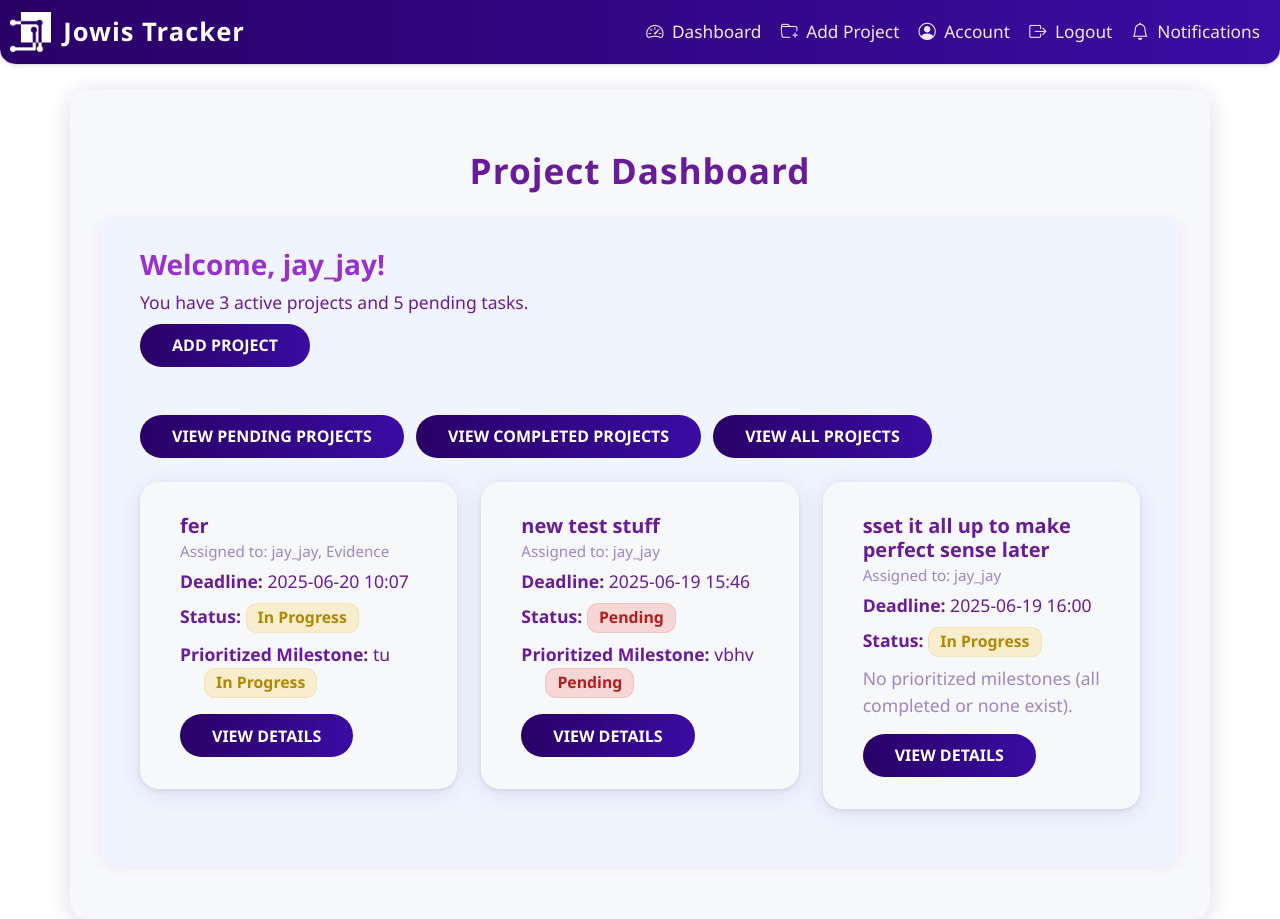
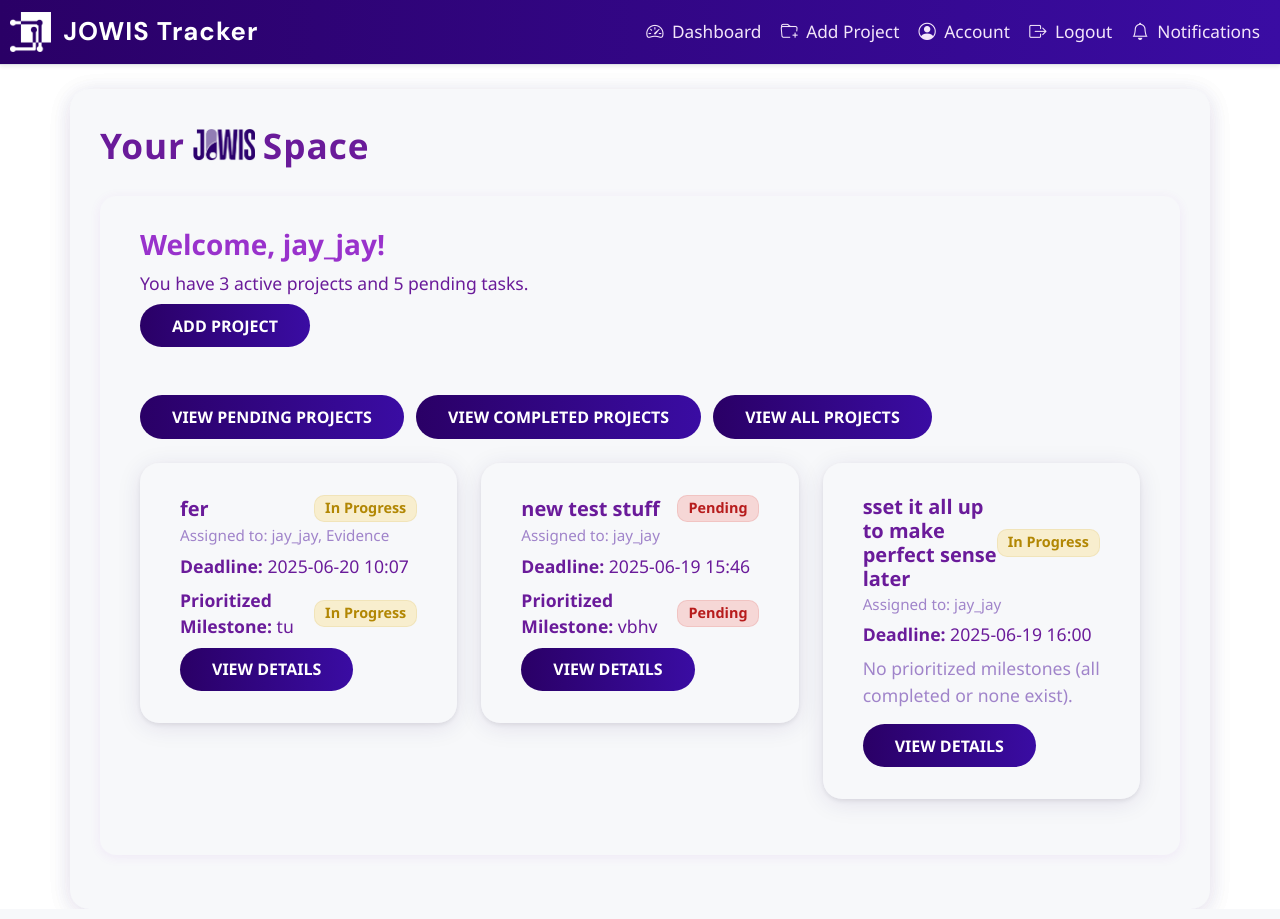
Before and after one commit to SLUferanmi/Jowis-Tracker, a Flask app: page /dashboard in a window 1280 px wide. Run offline with Flask 3, Linux system fonts and the light colour scheme; a user stored in the database is signed in; some libraries are stand-ins or nearby versions.

Commit message:
adjusted the status tags, customized dashboard and fixed bugs

```diff
--- a/app/routes.py
+++ b/app/routes.py
@@ -62,6 +62,14 @@ def dashboard():
         active_count=active_count,
         pending_tasks=pending_tasks
     )
+
+@main.route("/go_dashboard")
+@login_required
+def go_dashboard():
+    if current_user.role == "admin":
+        return redirect(url_for('main.admin_dashboard'))
+    else:
+        return redirect(url_for('main.dashboard'))
 
 @main.route("/project/<int:project_id>")
 @login_required
--- a/app/static/custom.css
+++ b/app/static/custom.css
@@ -26,7 +26,7 @@ body {
 .custom-navbar {
   background: linear-gradient(90deg, #2a0066 0%, #3a0ca3 100%);
   min-height: 64px;
-  border-radius: 0 0 1rem 1rem;
+  border-radius: 0 !important;
   box-shadow: 0 2px 12px rgba(42, 0, 102, 0.08);
 }
 
@@ -199,7 +199,7 @@ input[type="submit"]:hover,
 
 /* Welcome/info box */
 .dashboard-info {
-  background: linear-gradient(90deg, #f3e6fa 0%, #e1bee7 100%);
+  background: #f7f8fa !important;
   border-radius: 1rem;
   padding: 2rem 2.5rem;
   margin-bottom: 2rem;
@@ -262,6 +262,8 @@ input[type="submit"]:hover,
 }
 
 .custom-navbar .navbar-brand {
+  font-family: 'DM Sans', 'Segoe UI', Arial, sans-serif !important;
+  font-weight: 700;
   color: #fff !important;
   font-size: 1.6rem;
   letter-spacing: 1px;
--- a/app/templates/_navbar.html
+++ b/app/templates/_navbar.html
@@ -113,7 +113,7 @@
 
   <div class="container-fluid">
     <a class="navbar-brand fw-bold" href="{{ url_for('main.dashboard') }}">
-      Jowis Tracker
+      JOWIS Tracker
     </a>
     <button
       class="navbar-toggler"
@@ -126,7 +126,7 @@
     <div class="collapse navbar-collapse justify-content-end" id="navbarNav">
       <ul class="navbar-nav">
         <li class="nav-item">
-          <a class="nav-link" href="{{ url_for('main.dashboard') }}">
+          <a class="nav-link" href="{{ url_for('main.go_dashboard') }}">
             <i class="bi bi-speedometer2 me-1"></i> Dashboard
           </a>
         </li>
@@ -141,7 +141,7 @@
           </a>
         </li>
         <li class="nav-item">
-          <a class="nav-link" href="{{ url_for('main.logout') }}">
+          <a class="nav-link" href="#" data-bs-toggle="modal" data-bs-target="#logoutModal" onclick="event.preventDefault();">
             <i class="bi bi-box-arrow-right me-1"></i> Logout
           </a>
         </li>
--- a/app/templates/base.html
+++ b/app/templates/base.html
@@ -9,6 +9,7 @@
       rel="stylesheet"
     />
 <link rel="icon" type="image/png" href="{{ url_for('static', filename='Jowis-logo.png') }}">
+<link href="https://fonts.googleapis.com/css2?family=DM+Sans:wght@700&display=swap" rel="stylesheet">
      <link
       rel="stylesheet"
       href="{{ url_for('static', filename='style.css') }}"
@@ -77,6 +78,24 @@
   });
 
     </script>
+        <!-- Logout Confirmation Modal -->
+    <div class="modal fade" id="logoutModal" tabindex="-1" aria-labelledby="logoutModalLabel" aria-hidden="true">
+      <div class="modal-dialog modal-dialog-centered">
+        <div class="modal-content">
+          <div class="modal-header">
+            <h5 class="modal-title" id="logoutModalLabel">Confirm Logout</h5>
+            <button type="button" class="btn-close" data-bs-dismiss="modal" aria-label="Close"></button>
+          </div>
+          <div class="modal-body">
+            Are you sure you want to logout?
+          </div>
+          <div class="modal-footer">
+            <button type="button" class="btn btn-secondary" data-bs-dismiss="modal">No</button>
+            <a href="{{ url_for('main.logout') }}" class="btn btn-danger">Yes, Logout</a>
+          </div>
+        </div>
+      </div>
+    </div>
   </body>
   </html>
      <!-- Add this script after your alerts in base.html -->
--- a/app/templates/dashboard.html
+++ b/app/templates/dashboard.html
@@ -2,7 +2,17 @@
 <!-- <script src="https://cdn.tailwindcss.com"></script> -->
 
 <div class="container mt-4">
-  <h2 class="dashboard-header mb-4">Project Dashboard</h2>
+  <div class="d-flex align-items-center mb-4" style="gap: 0.5rem;">
+    <span class="dashboard-header" style="margin-bottom: 0;">Your</span>
+    <img
+      src="{{ url_for('static', filename='img/Jowis.png') }}"
+      alt="Jowis Logo"
+      style="height: 2.2rem; width: auto; margin-bottom: 0.2rem;"
+    />
+    <span class="dashboard-header" style="margin-bottom: 0;">Space</span>
+  </div>
+
+
   <!-- <h3 class="text-lg font-bold">Welcome, David-26!</h3>
   <p class="text-sm text-blue-700">
     You have 3 active projects and 2 pending tasks.
@@ -74,42 +84,41 @@
       <div class="col-md-4">
         <div class="card mb-4 shadow-sm">
           <div class="card-body">
-            <h5 class="card-title">{{ project.title }}</h5>
+            <div class="d-flex justify-content-between align-items-center mb-2">
+              <h5 class="card-title mb-0">{{ project.title }}</h5>
+              {% if project.status == 'Completed' %}
+                <span class="badge bg-success">{{ project.status }}</span>
+              {% elif project.status == 'Pending' %}
+                <span class="badge bg-danger">{{ project.status }}</span>
+              {% elif project.status == 'In Progress' %}
+                <span class="badge bg-warning text-dark">{{ project.status }}</span>
+              {% else %}
+                <span class="badge bg-secondary">Unknown</span>
+              {% endif %}
+            </div>
             <h6 class="card-subtitle mb-2 text-muted">
-              Assigned to: {% for user in project.users %} {{ user.username }}{%
-              if not loop.last %}, {% endif %} {% endfor %}
+              Assigned to: {% for user in project.users %} {{ user.username }}{% if not loop.last %}, {% endif %} {% endfor %}
             </h6>
             <p>
-              <strong>Deadline:</strong> {{ project.deadline.strftime('%Y-%m-%d
-              %H:%M') if project.deadline else 'N/A' }}
-            </p>
-            <p>
-              <strong>Status:</strong>
-              {% if project.status == 'Completed' %}
-              <span class="badge bg-success">Completed</span>
-              {% elif project.status == 'Pending' %}
-              <span class="badge bg-danger">Pending</span>
-              {% elif project.status == 'In Progress' %}
-              <span class="badge bg-warning text-dark">In Progress</span>
-              {% else %}
-              <span class="badge bg-secondary">Unknown</span>
-              {% endif %}
+              <strong>Deadline:</strong> {{ project.deadline.strftime('%Y-%m-%d %H:%M') if project.deadline else 'N/A' }}
             </p>
 
             {% set incomplete_milestones = project.milestones |
             selectattr('status', 'ne', 'Completed') | sort(attribute='deadline')
             | list %} {% if incomplete_milestones %} {% set urgent =
             incomplete_milestones[0] %}
-            <p>
-              <strong>Prioritized Milestone:</strong> {{ urgent.name }} {% if
-              urgent.status == 'Pending' %}
-              <span class="badge bg-danger ms-4">Pending</span>
+            <div class="d-flex justify-content-between align-items-center">
+              <p class="mb-0">
+                <strong>Prioritized Milestone:</strong> {{ urgent.name }}
+              </p>
+              {% if urgent.status == 'Pending' %}
+                <span class="badge bg-danger ms-2">{{ urgent.status }}</span>
               {% elif urgent.status == 'In Progress' %}
-              <span class="badge bg-warning text-dark ms-4">In Progress</span>
+                <span class="badge bg-warning text-dark ms-2">{{ urgent.status }}</span>
               {% else %}
-              <span class="badge bg-secondary ms-4">Unknown</span>
+                <span class="badge bg-secondary ms-2">Unknown</span>
               {% endif %}
-            </p>
+            </div>
             {% else %}
             <p class="text-muted">
               No prioritized milestones (all completed or none exist).
@@ -124,7 +133,6 @@
           </div>
         </div>
       </div>
-
       {% endfor %}
     </div>
   </div>
--- a/app/templates/login.html
+++ b/app/templates/login.html
@@ -41,7 +41,9 @@
       </button>
     </div>
     <a href="{{ url_for('main.forgot_password') }}">Forgot Password?</a>
-    <button class="submit" type="submit">Login</button>
+    <div class="d-flex justify-content-center">
+      <button class="submit btn btn-primary" type="submit">Login</button>
+    </div>
   </form>
 
   <p class="sign-up">
```
Also changed, not shown: app/templates/admin_dashboard.html (+40 -46 lines), app.db, app/static/img/Jowis.png (added).
